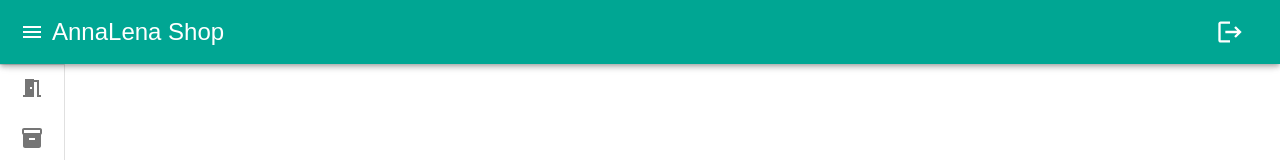
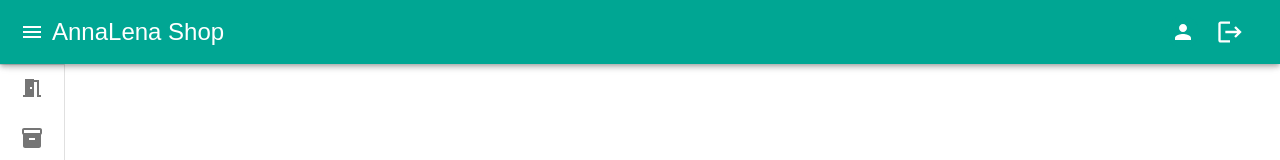
Before and after one commit to alirezamirahmadi/Store-CMS, a React (Vite) app: page / in a window 1280 px wide. Shown: the top 160 px of the page. Built offline with nearby package versions, Linux system fonts and the light colour scheme.

Commit message:
feat: add acountmenu component

```diff
--- /dev/null
+++ b/src/component/navbar/AccountMenu.tsx
@@ -0,0 +1,70 @@
+
+import { useState } from 'react';
+import {
+  Box, Avatar, Menu, MenuItem, ListItemIcon, Divider, IconButton, Typography, Tooltip, useTheme
+} from '@mui/material';
+import { useNavigate } from 'react-router-dom';
+import Logout from '@mui/icons-material/Logout';
+import BusinessIcon from '@mui/icons-material/Business';
+
+
+export default function AccountMenu(): React.JSX.Element {
+
+  const navigate = useNavigate();
+  const theme = useTheme();
+  const [anchorEl, setAnchorEl] = useState<null | HTMLElement>(null);
+  const open = Boolean(anchorEl);
+
+  const handleClick = (event: React.MouseEvent<HTMLElement>) => {
+    setAnchorEl(event.currentTarget);
+  }
+  const handleClose = () => {
+    setAnchorEl(null);
+  }
+  const handleAddress = () => {
+    setAnchorEl(null);
+    navigate('/my-account');
+  }
+  const handleLogout = () => {
+
+  }
+
+  return (
+    <>
+      <Box sx={{ display: 'flex', alignItems: 'center', textAlign: 'center' }}>
+        <Tooltip title="My Account">
+          <IconButton onClick={handleClick} size="small" sx={{ ml: 2 }}
+            aria-controls={open ? 'account-menu' : undefined}
+            aria-haspopup="true"
+            aria-expanded={open ? 'true' : undefined}
+          >
+            <Avatar sx={{ width: 32, height: 32, bgcolor: theme.palette.primary.main }}></Avatar>
+          </IconButton>
+        </Tooltip>
+      </Box>
+      <Menu
+        anchorEl={anchorEl}
+        id="account-menu"
+        open={open}
+        onClose={handleClose}
+        onClick={handleClose}
+        transformOrigin={{ horizontal: 'right', vertical: 'top' }}
+        anchorOrigin={{ horizontal: 'right', vertical: 'bottom' }}
+      >
+        <MenuItem onClick={handleAddress}>
+          <ListItemIcon>
+            <BusinessIcon fontSize="small" />
+            <Typography variant='body2' sx={{ marginX: '4px' }}>Change Password</Typography>
+          </ListItemIcon>
+        </MenuItem>
+        <Divider />
+        <MenuItem onClick={handleLogout}>
+          <ListItemIcon>
+            <Logout fontSize="small" />
+            <Typography variant='body2' sx={{ marginX: '4px' }}>Logout</Typography>
+          </ListItemIcon>
+        </MenuItem>
+      </Menu>
+    </>
+  );
+}
--- a/src/component/navbar/NavBar.tsx
+++ b/src/component/navbar/NavBar.tsx
@@ -1,5 +1,6 @@
 import { IconButton, useTheme } from '@mui/material';
 import LogoutIcon from '@mui/icons-material/Logout';
+import AccountMenu from './AccountMenu';
 
 export default function NavBar() {
   const theme = useTheme();
@@ -13,6 +14,7 @@ export default function NavBar() {
       <div className="flex justify-between items-center w-full">
         <p className="text-2xl">AnnaLena Shop</p>
         <div className="flex">
+          <AccountMenu />
           <IconButton onClick={loginHandler} size="large" sx={{ color: theme.palette.primary.contrastText }}><LogoutIcon fontSize="inherit" /></IconButton>
         </div>
       </div>
```
